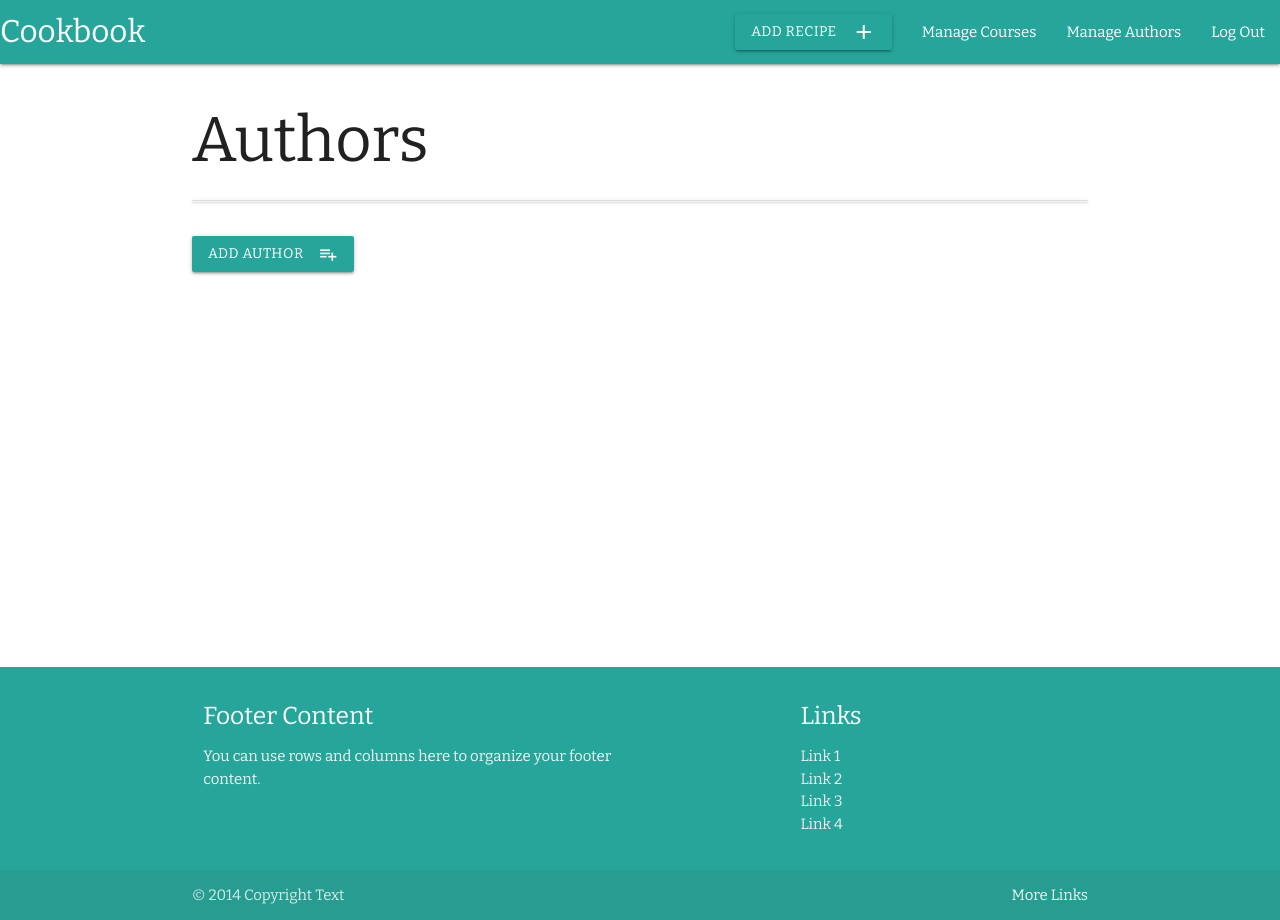
After one commit to darrenmessenger/cookbook, a Flask app: page /authors in a window 1280 px wide. The commit adds this page. Run offline with Flask 2, Linux system fonts and the light colour scheme; data that the repository does not hold is empty; some libraries are stand-ins or nearby versions.

Commit message:
Added the ability to manage courses and authors

```diff
--- a/app.py
+++ b/app.py
@@ -3,6 +3,7 @@ from flask import Flask, render_template, redirect, request, url_for, session, f
 from flask_pymongo import PyMongo
 from bson.objectid import ObjectId
 import bcrypt
+import sys
 
 app = Flask(__name__)
 
@@ -30,13 +31,15 @@ def logout():
     session['username'] = ''
     return redirect(url_for('index'))
 
-@app.route('/about')
-def about():
-    return render_template('about.html')
+@app.route('/courses')
+def courses():
+    return render_template("courses.html",
+                            courses=mongo.db.courses.find())
 
-@app.route('/authos')
+@app.route('/authors')
 def authors():
-    return render_template('authors.html')
+    return render_template("authors.html",
+                            authors=mongo.db.authors.find())
 
 @app.route('/add_recipe')
 def add_recipe():
@@ -133,6 +136,10 @@ def recipe_filtered():
     recipes=mongo.db.recipes
     course = request.form.get('course_name')
     author = request.form.get('author_name')
+    title_search = request.form.get('title_search')
+
+    if title_search is not None:
+        recipes=mongo.db.recipes.find({"recipe_name": { "$regex": title_search}})
     if course is not None and author is not None:
         recipes=mongo.db.recipes.find({'recipe_course': course,'recipe_author': author})
     elif course is not None:
@@ -149,7 +156,75 @@ def recipe_filtered():
     return render_template("index.html", username='',
                            recipes=recipes,courses=mongo.db.courses.find(),authors=mongo.db.authors.find(),course=course,author=author)
 
+@app.route('/get_courses')
+def get_courses():
+    return render_template('courses.html',
+                           courses=mongo.db.courses.find())
 
+@app.route('/delete_course/<course_id>', methods=["POST"])
+def delete_course(course_id):
+    mongo.db.courses.remove({'_id': ObjectId(course_id)})
+    return redirect(url_for('get_courses'))
+
+@app.route('/edit_course/<course_id>')
+def edit_course(course_id):
+    return render_template('edit_course.html',
+    course=mongo.db.courses.find_one({'_id': ObjectId(course_id)}))
+
+
+@app.route('/update_course/<course_id>', methods=['POST'])
+def update_course(course_id):
+    course = mongo.db.courses
+    course.update( {'_id': ObjectId(course_id)},
+    {
+        'course_name': request.form.get('course_name')
+    })
+    return redirect(url_for('get_courses'))
+
+@app.route('/insert_course', methods=['POST'])
+def insert_course():
+    course_doc = {'course_name': request.form.get('course_name')}
+    mongo.db.courses.insert_one(course_doc)
+    return redirect(url_for('get_courses'))
+
+@app.route('/add_course')
+def add_course():
+    return render_template('add_course.html')
+
+@app.route('/get_authors')
+def get_authors():
+    return render_template('authors.html',
+                           authors=mongo.db.authors.find())
+
+@app.route('/delete_authors/<author_id>', methods=["POST"])
+def delete_author(author_id):
+    mongo.db.authors.remove({'_id': ObjectId(author_id)})
+    return redirect(url_for('get_authors'))
+
+@app.route('/edit_author/<author_id>')
+def edit_author(author_id):
+    return render_template('edit_author.html',
+    author=mongo.db.authors.find_one({'_id': ObjectId(author_id)}))
+
+
+@app.route('/update_author/<author_id>', methods=['POST'])
+def update_author(author_id):
+    author = mongo.db.authors
+    author.update( {'_id': ObjectId(author_id)},
+    {
+        'author_name': request.form.get('author_name')
+    })
+    return redirect(url_for('get_authors'))
+
+@app.route('/insert_author', methods=['POST'])
+def insert_author():
+    author_doc = {'author_name': request.form.get('author_name')}
+    mongo.db.authors.insert_one(author_doc)
+    return redirect(url_for('get_authors'))
+
+@app.route('/add_author')
+def add_author():
+    return render_template('add_author.html')
 
 if __name__ == '__main__':
     app.run(host=os.environ.get('IP'),
--- a/static/css/style.css
+++ b/static/css/style.css
@@ -47,4 +47,11 @@ main {
 .main {
   color: white; }
 
+.btn_small {
+  height: 24px;
+  width: 60px;
+  line-height: 24px;
+  margin: 5px 5px;
+  padding: 0 0.5em; }
+
 /*# sourceMappingURL=style.css.map */
--- a/templates/add_recipe.html
+++ b/templates/add_recipe.html
@@ -6,7 +6,7 @@
     <h1>Add a New Recipe</h1>
     <form action="{{ url_for('insert_recipe') }}" method="POST" class="col s12">
       <div class="row">
-        <div class="input-field col s6">
+        <div class="input-field col s12 m6">
           <i class="material-icons prefix">title</i>
           <input id="recipe_name" name="recipe_name" type="text" class="validate">
           <label for="recipe_name">Recipe Name</label>
@@ -49,7 +49,7 @@
 
 
       <div class="row">
-        <div class="input-field col s6">
+        <div class="input-field col s12 m6">
           <i class="material-icons prefix">person</i>
           <input id="recipe_author" name="recipe_author" type="text" class="validate">
           <label for="recipe_author">Recipe Author</label>
@@ -57,7 +57,7 @@
       </div>
 
       <div class="row">
-        <div class="input-field col s6">
+        <div class="input-field col s12 m6">
           <i class="material-icons prefix">image</i>
           <input id="recipe_image_url" name="recipe_image_url" type="text" class="validate">
           <label for="recipe_image_url">Enter the Recipe Image URL</label>
--- /dev/null
+++ b/templates/authors.html
@@ -0,0 +1,30 @@
+{% extends 'base.html'%} {% block content %}
+<div class="container">
+    <div class="row">
+        <h1>Authors</h1>
+        <ul class="collapsible" data-collapsible="accordion">
+            {% for author in authors %}
+            <li>
+                <div class="collapsible-header">
+                    <form action="{{url_for('delete_author', author_id=author._id)}}" method="POST">
+                        <button type="submit" class="waves-effect waves-light btn btn_small">Del</button>
+                    </form>
+                    <a href="{{url_for('edit_author', author_id=author._id)}}" class="waves-effect waves-light btn btn_small blue">Edit</a>
+
+                    <div class="task_header">
+                        <strong>{{author.author_name}}</strong>
+                    </div>
+                </div>
+            </li>
+            {% endfor %}
+
+        </ul>
+    </div>
+    <div class="row">
+        <a href="{{url_for('add_author')}}" class="waves-effect waves-light btn">
+        <i class="material-icons right">playlist_add</i>Add Author
+    </a>
+    </div>
+</div>
+
+{% endblock %}
--- a/templates/includes/_navbar.html
+++ b/templates/includes/_navbar.html
@@ -4,20 +4,18 @@
       <a href="{{url_for('index')}}" class="brand-logo">Cookbook</a>
       <a href="#" data-target="mobile-demo" class="sidenav-trigger"><i class="material-icons">menu</i></a>
       <ul class="right hide-on-med-and-down">
-        <li><a href="{{url_for('about')}}">About</a></li>
         <li><a class="waves-effect waves-light btn" href="{{url_for('add_recipe')}}">Add Recipe <i class="material-icons right">add</i></a></li>
-        <li><a href="badges.html">Components</a></li>
-        <li><a href="collapsible.html">Javascript</a></li>
+        <li><a href="{{url_for('courses')}}">Manage Courses</a></li>
+        <li><a href="{{url_for('authors')}}">Manage Authors</a></li>
         <li><a href="{{url_for('logout')}}">Log Out</a></li>
       </ul>
     </div>
   </nav>
 
   <ul class="sidenav" id="mobile-demo">
-    <li><a href="sass.html">Sass</a></li>
-    <li><a class="waves-effect waves-light btn">Button <i class="material-icons right">cloud</i></a></li>
-    <li><a href="badges.html">Components</a></li>
-    <li><a href="collapsible.html">Javascript</a></li>
-    <li><a href="{{url_for('logout')}}">Log Out</a></li>
+   <li><a class="waves-effect waves-light btn" href="{{url_for('add_recipe')}}">Add Recipe <i class="material-icons right">add</i></a></li>
+        <li><a href="{{url_for('courses')}}">Manage Courses</a></li>
+        <li><a href="{{url_for('authors')}}">Manage Authors</a></li>
+        <li><a href="{{url_for('logout')}}">Log Out</a></li>
   </ul>
 </header>
```
Also changed, not shown: static/css/_common.scss (+8 -0 lines), templates/about.html (deleted, +0 -8 lines), templates/add_author.html (added, +19 -0 lines), templates/add_course.html (added, +19 -0 lines), templates/categories.html (deleted, +0 -7 lines), templates/courses.html (added, +30 -0 lines), templates/edit_author.html (added, +24 -0 lines), templates/edit_course.html (added, +24 -0 lines), templates/index.html (+9 -3 lines), 1 other file.
